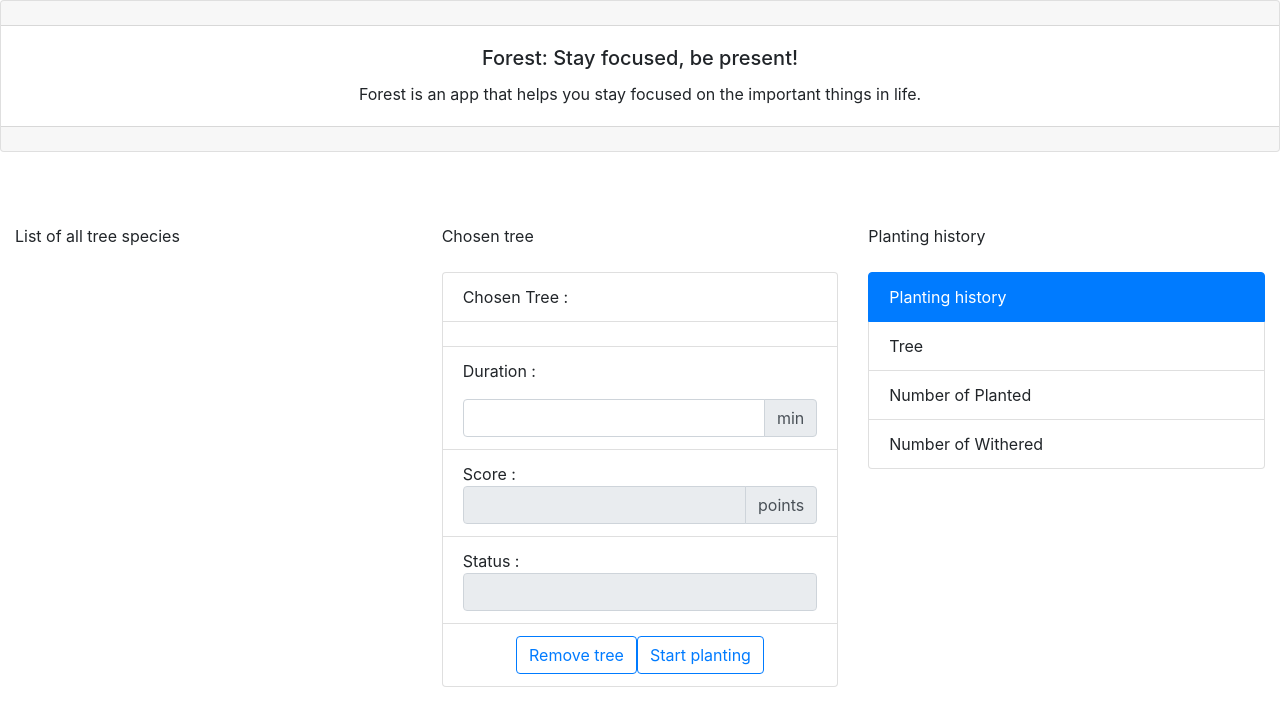
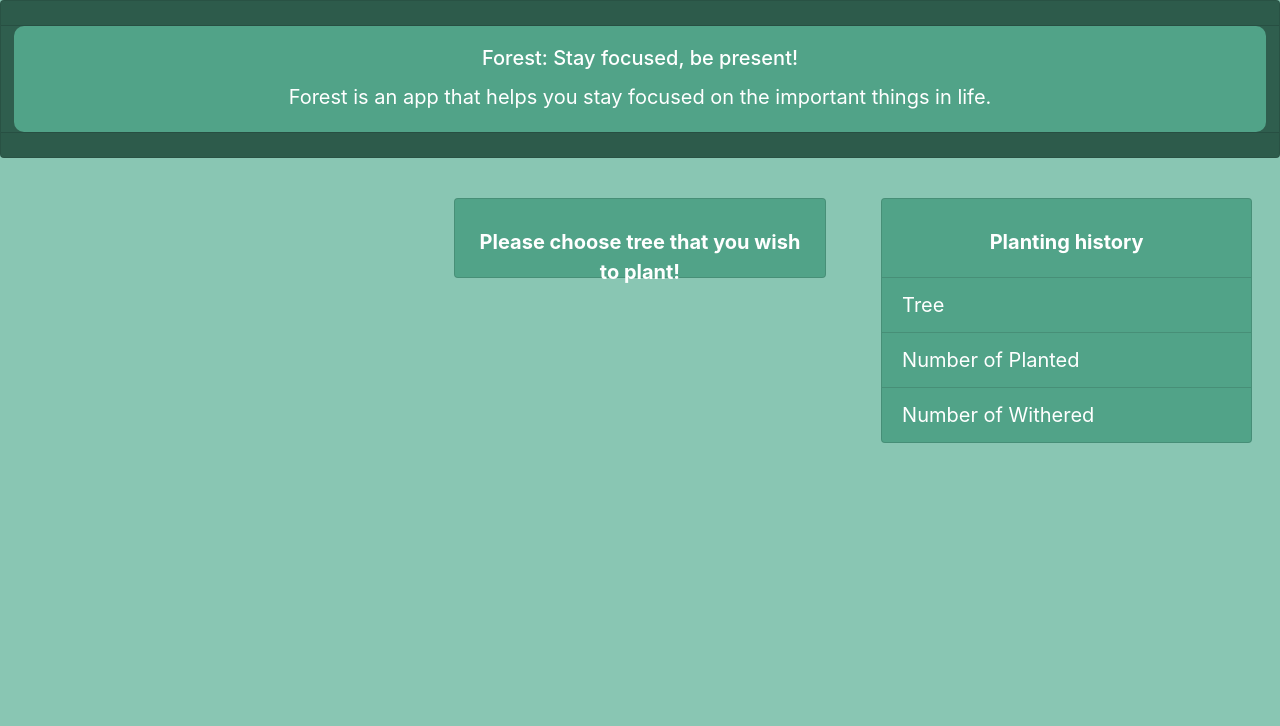
Before and after one commit to negrahodzic/php-oop-forest-focus-app, a PHP site: page / in a window 1280 px wide. Shown: the top 726 px of the page. Run offline with PHP 8.4, Linux system fonts and the light colour scheme; data that the repository does not hold is empty; some libraries are stand-ins or nearby versions.

Commit message:
Added style.css and initial design

```diff
--- a/chooseTree.php
+++ b/chooseTree.php
@@ -13,7 +13,6 @@ function chooseTree($id)
     if($mysqli->query($insertQuery)===true){
         echo "<script type='text/javascript'>alert('Succefully chose tree. Last inserted id: $mysqli->insert_id');</script>";
         $_SESSION['chosen'] = select_chosen_tree($mysqli->insert_id);
-        echo "* * * SESSION choose tree : ".$_SESSION['chosen']->get_chosen_tree_id();
     } else {
         echo "<script type='text/javascript'>alert('Failed while choosing tree.');</script>";
     }
--- /dev/null
+++ b/css/style.css
@@ -0,0 +1,78 @@
+.allTrees {
+    max-height: 84vh;
+    margin-top: 0.4vh;
+    padding-bottom: 2vh;
+    overflow: auto;
+    -webkit-overflow-scrolling: touch;
+}
+
+.scrollbar-primary::-webkit-scrollbar {
+    width: 12px;
+    border-radius: 10px;
+    background-color: #f5f5f538;
+}
+
+.scrollbar-primary::-webkit-scrollbar-thumb {
+    border-radius: 10px;
+    box-shadow: #2f5e4e;
+    -webkit-box-shadow: inset 0 0 6px rgba(0, 0, 0, 0.1);
+    background-color:  #51a388;
+}
+
+img {
+    max-height: 150px;
+    display: block;
+    margin-left: auto;
+    margin-right: auto;
+}
+
+.my-list-style {
+    background-color: #51a388;
+    color:white;
+    margin-left: 1vw;
+    margin-right: 1vw;
+    font-size: 20px;
+}
+
+.my-list-style:hover{
+    background-color: #449479;
+}
+
+.title {
+    background-color: #51a388;
+    color:white;
+    font-size: 20px;
+    margin-left: 1vw;
+    margin-right: 1vw;
+    border-radius: 10px;
+}
+
+.title-back{
+    background-color: #2f5e4e;
+}
+
+body{
+    background-color: #50aa8eab;
+    overflow: hidden;
+}
+
+.tree-form{
+    background-color: #a73bdaab;
+}
+
+.not-chosen{
+    margin-top: 5vh;
+    height: 10vh;
+    text-align: center;
+    padding-top: 3.5vh;
+    background-color: #51a388;
+    color:white;
+    font-size: 20px;
+    font-weight:bold;
+    margin-left: 1vw;
+    margin-right: 1vw;
+}
+
+.chosen {
+    margin-top: 10vh;
+}
--- a/index.php
+++ b/index.php
@@ -10,28 +10,13 @@
     <script src="https://code.jquery.com/jquery-3.2.1.min.js"></script>
     <script src="https://cdn.jsdelivr.net/npm/bootstrap@4.5.3/dist/js/bootstrap.bundle.min.js" integrity="sha384-ho+j7jyWK8fNQe+A12Hb8AhRq26LrZ/JpcUGGOn+Y7RsweNrtN/tE3MoK7ZeZDyx" crossorigin="anonymous"></script>
     <script type="text/javascript" src="js/timer.js"></script>
-    <style>
-        .allTrees {
-            max-height: 70vh;
-            margin-bottom: 10px;
-            overflow: auto;
-            -webkit-overflow-scrolling: touch;
-        }
+    <link rel="stylesheet" href="css/style.css">
 
-        img {
-            max-height: 150px;
-            display: block;
-            margin-left: auto;
-            margin-right: auto;
-        }
-    </style>
 </head>
 
 <body>
 
     <?php
-    //echo "SESSION : ".$_SESSION['chosen']->get_chosen_tree_id();
-
     include "classes/tree.php";
     include "classes/chosen_tree.php";
     include "session.php";
@@ -39,40 +24,40 @@
     include "chooseTree.php";
     include "updateTrees.php";
     include "deleteTrees.php";
+    ?>
 
-
-    ?>
-    <div class="card text-center">
+    <div class="card text-center title-back">
         <div class="card-header"></div>
-        <div class="card-body">
+        <div class="card-body title">
             <h5 class="card-title">Forest: Stay focused, be present!</h5>
             <p class="card-text">Forest is an app that helps you stay focused on the important things in life.</p>
         </div>
         <div class="card-footer text-muted"></div>
     </div>
-    <br><br><br>
     <div class="container-fluid">
         <div class="row">
             <div class="col-md-4">
-                List of all tree species <br><br>
-                <div class="allTrees">
-
+                <div class="allTrees scrollbar-primary">
                     <?php
                     select_all_trees();
                     foreach ($trees as $tree) :
-                    ?>
+                    ?> <br>
+
                         <form action="" method="post">
+
                             <ul class="list-group">
-                                <li class="list-group-item"> <?php echo '<img src="img/' . $tree->get_img() . '">'; ?></li>
-                                <li class="list-group-item">Name - <?php echo "" . $tree->get_name(); ?></li>
-                                <li class="list-group-item">Description - <?php echo "" . $tree->get_description(); ?></li>
-                                <li class="list-group-item">Points - <?php echo "" . $tree->get_points(); ?></li>
-                                <li class="list-group-item d-flex justify-content-center">
+                                <li class="list-group-item my-list-style"> <?php echo '<img src="img/' . $tree->get_img() . '">'; ?></li>
+                                <li class="list-group-item my-list-style">Name - <?php echo "" . $tree->get_name(); ?></li>
+                                <li class="list-group-item my-list-style">Description - <?php echo "" . $tree->get_description(); ?></li>
+                                <li class="list-group-item my-list-style">Points - <?php echo "" . $tree->get_points(); ?></li>
+                                <li class="list-group-item my-list-style d-flex justify-content-center">
                                     <input hidden type="number" name="treeWasChosen" value="<?php echo "" . $tree->get_id(); ?>">
-                                    <button type="submit" class="btn btn-outline-primary">Choose tree</button>
+                                    <button type="submit" class="btn btn-outline-light">Choose tree</button>
                                 </li>
                             </ul>
+
                         </form>
+
                     <?php
                     endforeach;
                     ?>
@@ -80,24 +65,24 @@
                 </div>
             </div>
             <div class="col-md-4">
-                Chosen tree <br><br>
+                <?php if ($chosen_tree) : ?>
                     <form action="" method="post">
-                    <ul class="list-group">
-                        <li class="list-group-item">Chosen Tree :
+                        <ul class="list-group chosen">
+                            <li class="list-group-item my-list-style">Chosen Tree :
                                 <?php
                                 if ($chosen_tree) {
                                     echo "" . select_tree($chosen_tree->get_tree_id())->get_name();
                                 }
                                 ?>
                             </li>
-                        <li class="list-group-item">
+                            <li class="list-group-item my-list-style">
                                 <?php
                                 if ($chosen_tree) {
                                     echo '<img src="img/' . select_tree($chosen_tree->get_tree_id())->get_img() . '">';
                                 }
                                 ?>
                             </li>
-                        <li class="list-group-item">Duration : <p id="timer"></p>
+                            <li class="list-group-item my-list-style">Duration : <p id="timer"></p>
                                 <div class="input-group">
                                     <input type="number" name="minutes" class="form-control" value="<?php if ($chosen_tree) echo "" . $chosen_tree->get_duration(); ?>">
                                     <div class="input-group-append">
@@ -105,7 +90,7 @@
                                     </div>
                                 </div>
                             </li>
-                        <li class="list-group-item">Score :
+                            <li class="list-group-item my-list-style">Score :
                                 <div class="input-group">
                                     <input readonly type="number" name="score" class="form-control" value="<?php if ($chosen_tree) echo "" . $chosen_tree->get_score(); ?>">
                                     <div class="input-group-append">
@@ -113,30 +98,36 @@
                                     </div>
                                 </div>
                             </li>
-                        <li class="list-group-item">Status :
+                            <li class="list-group-item my-list-style">Status :
                                 <input readonly type="text" name="status" id="status" class="form-control" value="<?php if ($chosen_tree) echo "" . $chosen_tree->get_status(); ?>">
                             </li>
-                        <li class="list-group-item d-flex justify-content-center">
+                            <li class="list-group-item d-flex justify-content-center my-list-style">
                                 <input hidden type="number" name="chosenTreeId" id="chosenTreeId" value="<?php if ($chosen_tree) echo "" . $chosen_tree->get_chosen_tree_id(); ?>">
-                            <input type="submit" name="remove" value="Remove tree" id="remove" class="btn btn-outline-primary">
-                            <input type="submit" name="start" value="Start planting" id="start"class="btn btn-outline-primary">
-                            <input type="submit" name="give_up" value="Give up" id="give_up" class="btn btn-outline-primary">
+                                <input type="submit" name="remove" value="Remove tree" id="remove" class="btn btn-outline-light">
+                                <input type="submit" name="start" value="Start planting" id="start" class="btn btn-outline-light">
+                                <input type="submit" name="give_up" value="Give up" id="give_up" class="btn btn-outline-light">
                             </li>
                         </ul>
                     </form>
+                <?php else : ?>
+                    <ul class="list-group">
+                        <li class="list-group-item not-chosen">Please choose tree that you wish to plant!</li>
+                    </ul>
+                <?php endif; ?>
             </div>
             <div class="col-md-4">
-                Planting history <br><br>
                 <ul class="list-group">
-                    <li class="list-group-item active">Planting history </li>
-                    <li class="list-group-item">Tree</li>
-                    <li class="list-group-item">Number of Planted</li>
-                    <li class="list-group-item">Number of Withered</li>
+                    <li class="list-group-item not-chosen">Planting history </li>
+                    <li class="list-group-item  my-list-style">Tree</li>
+                    <li class="list-group-item  my-list-style">Number of Planted</li>
+                    <li class="list-group-item  my-list-style">Number of Withered</li>
                 </ul>
             </div>
         </div>
     </div>
-    <script>$("#give_up").hide();</script>
+    <script>
+        $("#give_up").hide();
+    </script>
 </body>
 
 </html>
```
Lines whose indentation alone changed are shown as unchanged.
